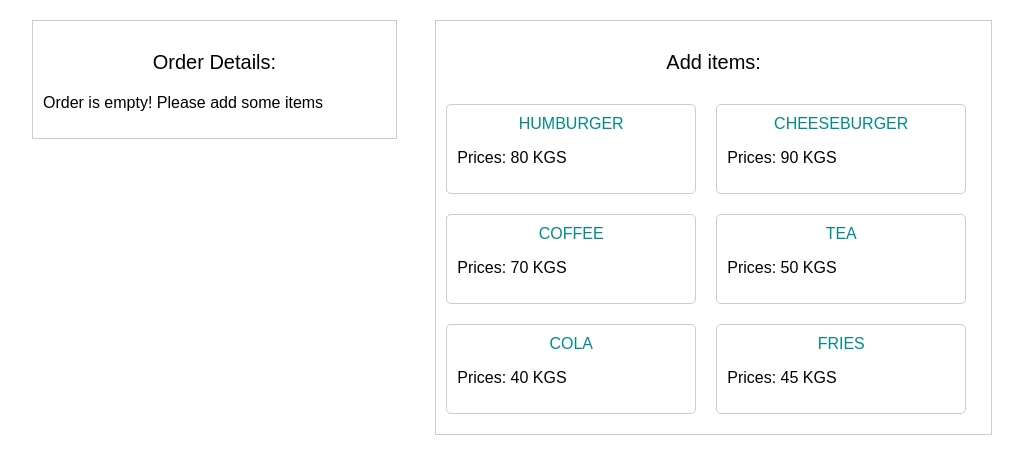
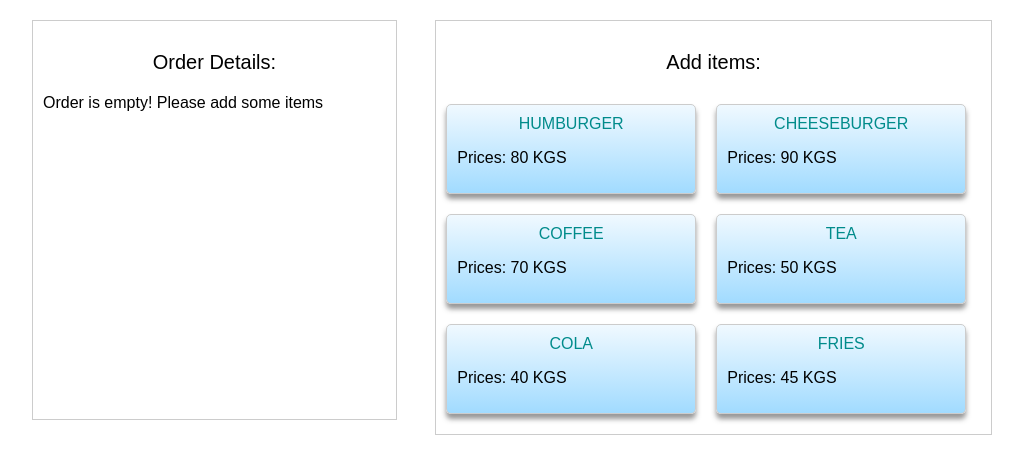
Before and after one commit to gudovaolya/cw-7, a React (Create React App) app: page / in a window 1280 px wide. Shown: the top 474 px of the page, without its empty margins (128-1151 px from the left). Built offline with nearby package versions, Linux system fonts and the light colour scheme.

Commit message:
улучшен внешний вид

```diff
--- a/src/components/Assortment/Assortment.css
+++ b/src/components/Assortment/Assortment.css
@@ -20,6 +20,13 @@
     margin: 10px;
     cursor: pointer;
     border-radius: 5px;
+    -webkit-box-shadow: 0px 5px 5px 0px rgba(50, 50, 50, 0.5);
+    -moz-box-shadow:    0px 5px 5px 0px rgba(50, 50, 50, 0.5);
+    box-shadow:         0px 5px 5px 0px rgba(50, 50, 50, 0.5);
+    background: #f0f9ff;
+    background: -moz-linear-gradient(top, #f0f9ff 0%, #cbebff 47%, #a1dbff 100%);
+    background: -webkit-linear-gradient(top, #f0f9ff 0%,#cbebff 47%,#a1dbff 100%);
+    background: linear-gradient(to bottom, #f0f9ff 0%,#cbebff 47%,#a1dbff 100%);
 }
 .assortment-item h4{
     margin: 0 0 10px;
--- a/src/components/Order/Order.css
+++ b/src/components/Order/Order.css
@@ -3,6 +3,7 @@
     float: left;
     border: 1px solid #ccc;
     padding: 10px;
+    min-height: 400px;
 }
 .order-title{
     font-size: 20px;
```
